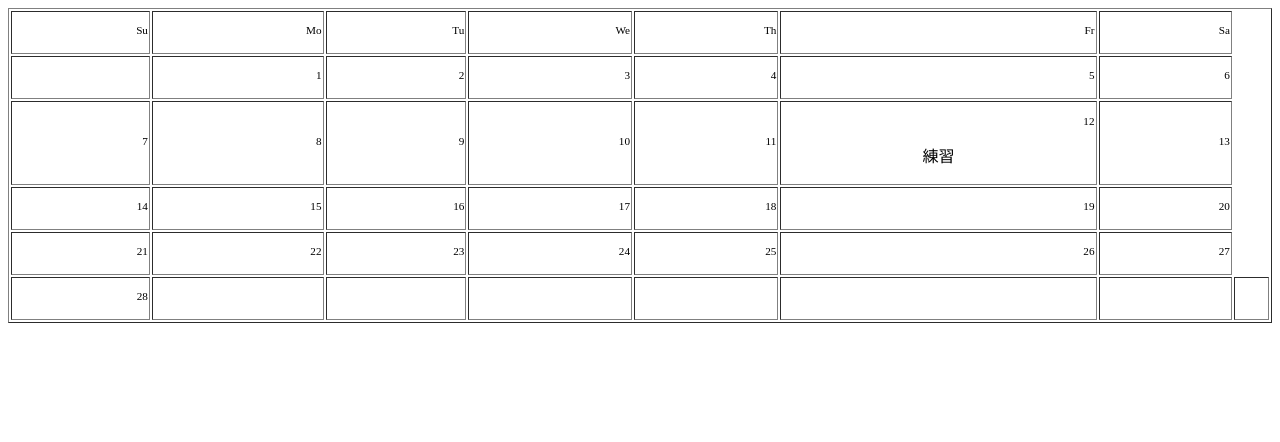
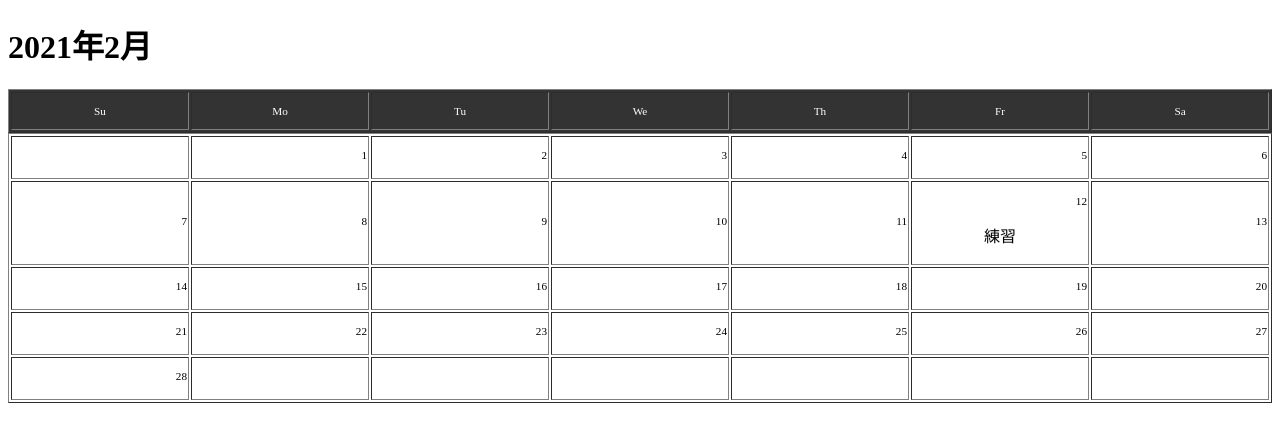
Before and after one commit to shake551/todo_app, a Django app: page /all_list/ in a window 1280 px wide. Shown: the top 442 px of the page. Run offline with Django 3.2, Linux system fonts and the light colour scheme; data comes from the database, SQL or seed files in the repository.

Commit message:
カレンダー表示の修正と曜日の表示固定

```diff
--- a/all_list/templates/all_list/index.html
+++ b/all_list/templates/all_list/index.html
@@ -4,15 +4,76 @@
 <head>
     <meta charset="UTF-8">
     <title>all_list</title>
+    <style>
+        table{
+            width: 100%;
+            table-layout: fixed;
+        }
+        .fixbox{
+            border: 1;
+            width: 100%;
+            top: 5px;
+            position: sticky;
+            color: #fff;
+            background: #333;
+        }
+        .day{
+            text-align: right;
+            font-size: 70%;
+        }
+    </style>
 </head>
+
 <body>
+    <h1>
+        {{ year_and_month }}
+    </h1>
     <div>
-        <table border="1", width="100%">
+        <table class="fixbox", border="1">
+            <tr>
+                <td>
+                    <p align="center" , style="font-size: 70%;">
+                        Su
+                    </p>
+                </td>
+                <td>
+                    <p align="center" , style="font-size: 70%;">
+                        Mo
+                    </p>
+                </td>
+                <td>
+                    <p align="center" , style="font-size: 70%;">
+                        Tu
+                    </p>
+                </td>
+                <td>
+                    <p align="center" , style="font-size: 70%;">
+                        We
+                    </p>
+                </td>
+                <td>
+                    <p align="center" , style="font-size: 70%;">
+                        Th
+                    </p>
+                </td>
+                <td>
+                    <p align="center" , style="font-size: 70%;">
+                        Fr
+                    </p>
+                </td>
+                <td>
+                    <p align="center" , style="font-size: 70%;">
+                        Sa
+                    </p>
+                </td>
+            </tr>
+        </table>
+        <table border="1" , width="100%">
             {% for data in monthly_calendar %}
-            <tr width="100%">
+            <tr>
                 {% for day, todo in data %}
                 <td>
-                    <p align="right", style="font-size: 70%;">
+                    <p class="day">
                         {{ day }}
                     </p>
                     <p align="center">
--- a/all_list/views.py
+++ b/all_list/views.py
@@ -8,6 +8,8 @@ from .models import ToDo
 def show_cal(request):
     year = 2021
     month = 2
+
+    year_and_month = str(year) + "年" + str(month) + "月"
 
     #day_countにその月の日数を代入
     day_count = calendar.monthrange(year, month)[1]
@@ -45,20 +47,18 @@ def show_cal(request):
             if len(temporary_list) == 7:
                 monthly_calendar.append(temporary_list)
                 print('append')
+                print(temporary_list)
             if day == day_count:
                 day += 1
-                temporary_data = [' ', '']
-                temporary_list.append(temporary_data)
             print('for')
             print(temporary_list)
             print(len(temporary_list))
 
     print('mon:')
     print(monthly_calendar)
-    weekday = [['Su', ''], ['Mo', ''], ['Tu', ''], ['We', ''], ['Th', ''], ['Fr', ''], ['Sa', '']]
-    monthly_calendar.insert(0, weekday)
 
     params = {
+        'year_and_month': year_and_month,
         'monthly_calendar': monthly_calendar,
     }
     return render(request, 'all_list/index.html', params)
```
Also changed, not shown: all_list/static/all_list/css/style.css (added, +13 -0 lines).
